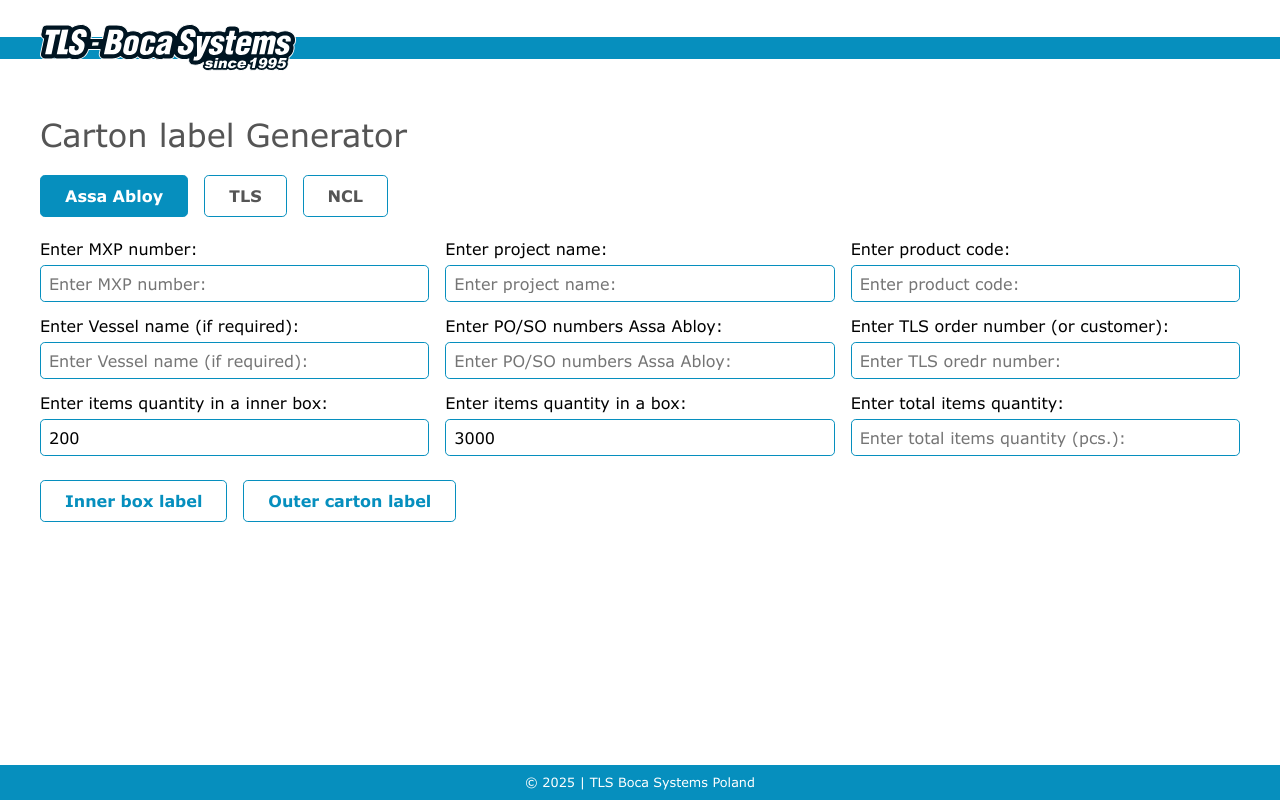
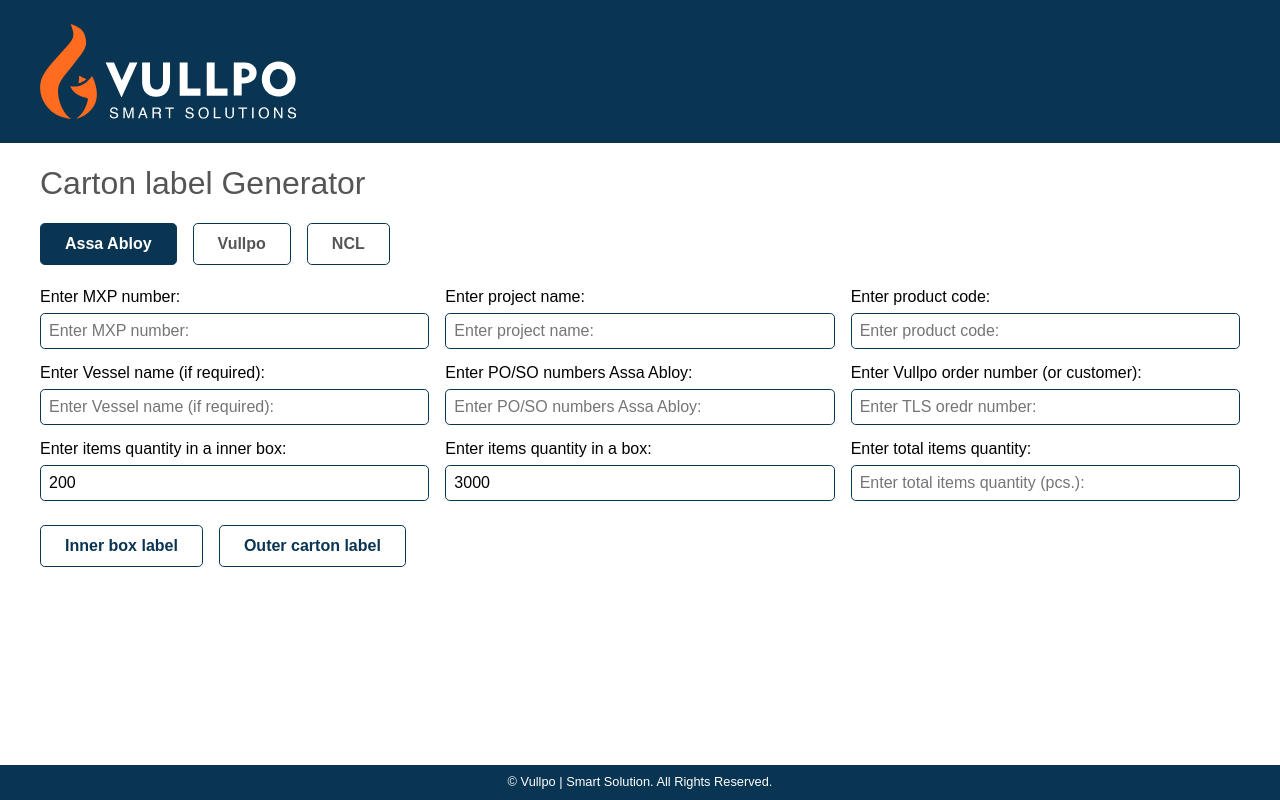
Before and after one commit to VolodymyrPasternak/Box_label_genereator, a plain HTML site: page index.html in a window 1280 px wide. Drawn offline with Linux system fonts and the light colour scheme; a web font is replaced by a local one.

Commit message:
commit n1

```diff
--- a/css/style.css
+++ b/css/style.css
@@ -22,17 +22,7 @@ body {
     align-items: center;
 }
 .header {
-    position: relative;
-}
-.header::before {
-    content: "";
-    position: absolute;
-    top: 2.3rem;
-    left: 0;
-    z-index: -1;
-    width: 100%;
-    height: 1.4rem;
-    background-color: #068FBE;
+    background-color: #093553;
 }
 .header__logo {
     width: 16rem;
@@ -67,17 +57,17 @@ body {
     color: #555;
     font-weight: 700;
     padding: 0.75rem 1.5rem;
-    border: .1rem solid #068FBE;
+    border: .1rem solid #093553;
     border-radius: .3rem;
     cursor: pointer;
     transition: all .3s ease;
 }
 .labels__template:hover {
-    color: #068FBE;
-    box-shadow: 0px 0px 6px 0px #068FBE;
+    color: #093553;
+    box-shadow: 0px 0px 6px 0px #093553;
 }
 .labels__template:has(input[type="radio"]:checked) {
-    background-color: #068FBE;
+    background-color: #093553;
     color: white;
     box-shadow: none;
 }
@@ -107,16 +97,16 @@ body {
     max-width: 100%;
     padding: 0.5rem;
     margin-top: 0.5rem;
-    border: .1rem solid #068FBE;
+    border: .1rem solid #093553;
     border-radius: .3rem;
     transition: all .3s ease;
 }
 .labels__field:hover {
-    box-shadow: 0px 0px 6px 0px #068FBE;
+    box-shadow: 0px 0px 6px 0px #093553;
 }
 .labels__field:focus-visible {
-    outline: .1rem solid #068FBE;
-    box-shadow: 0px 0px 6px 0px #068FBE;
+    outline: .1rem solid #093553;
+    box-shadow: 0px 0px 6px 0px #093553;
 }
 .labels__buttons {
     display: flex;
@@ -125,23 +115,23 @@ body {
 .labels__gen {
     font-weight: 700;
     padding: 0.75rem 1.5rem;
-    border: .1rem solid #068FBE;
-    color: #068FBE;
+    border: .1rem solid #093553;
+    color: #093553;
     border-radius: .3rem;
     cursor: pointer;
     transition: all .3s ease;
     margin-bottom: 1.5rem;
 }
 .labels__gen:hover {
-    box-shadow: 0px 0px 6px 0px #068FBE;
+    box-shadow: 0px 0px 6px 0px #093553;
 }
 .labels__gen:active {
     color: #fff;
-    background-color: #068FBE;
+    background-color: #093553;
 }
 
 .footer {
-    background-color: #068FBE;
+    background-color: #093553;
     padding: 0.7rem 0;
 }
 .footer__text {
--- a/index.html
+++ b/index.html
@@ -10,13 +10,13 @@
     <script src="js/arial_bold.js?v=6"></script>
     <script src="js/app.js" defer></script>
     <link rel="stylesheet" href="css/style.css">
-    <link rel="shortcut icon" type="image/x-icon" href="img/favicon.ico">
+    <link rel="shortcut icon" type="image/x-icon" href="img/vullpo.ico">
 </head>
 <body>
   <div class="wrapper">
     <header class="header">
         <div class="header__container">
-            <img src="img/tls-logo.svg" alt="TLS logo" class="header__logo">
+            <img src="img/vullpo_color.svg" alt="Vullpo logo" class="header__logo">
             <ul class="header__list list">
                 <li class="list__item"><a href="#" class="list__link">Labels</a></li>
                 <li class="list__item"><a href="#" class="list__link">Packing list</a></li>
@@ -29,7 +29,7 @@
                 <h2 class="labels__title">Carton label Generator</h2>
                 <div class="labels__templates">
                     <label class="labels__template" for="assa">Assa Abloy<input type="radio" id="assa" name="template" value="assa" checked></label>
-                    <label class="labels__template" for="tls">TLS<input type="radio" id="tls" name="template" value="tls"></label>
+                    <label class="labels__template" for="tls">Vullpo<input type="radio" id="tls" name="template" value="tls"></label>
                     <label class="labels__template" for="ncl">NCL<input type="radio" id="ncl" name="template" value="ncl"></label>
                 </div>
                 <div class="labels__form assa isShow">
@@ -54,7 +54,7 @@
                         <input class="labels__field" type="text" id="assa-assaPoSo" placeholder="Enter PO/SO numbers Assa Abloy:" />
                     </label>
                     <label class="labels__label">
-                        Enter TLS order number (or customer):
+                        Enter Vullpo order number (or customer):
                         <input class="labels__field" type="text" id="assa-tlsOrder" placeholder="Enter TLS oredr number:" />
                     </label>
                     <label class="labels__label">
@@ -80,7 +80,7 @@
                         <input class="labels__field" type="text" id="tls-productCode" placeholder="Enter product code:" />
                     </label>
                     <label class="labels__label">
-                        Enter TLS PO number:
+                        Enter Vullpo PO number:
                         <input class="labels__field" type="text" id="tls-tlsOrder" placeholder="Enter TLS oredr number:" />
                     </label>
                     <label class="labels__label">
@@ -118,7 +118,7 @@
                         <input class="labels__field" type="text" id="ncl-assaPoSo" placeholder="Enter PO/SO numbers Assa Abloy:" />
                     </label>
                     <label class="labels__label">
-                        Enter TLS order number (or customer):
+                        Enter Vullpo order number (or customer):
                         <input class="labels__field" type="text" id="ncl-tlsOrder" placeholder="Enter TLS oredr number:" />
                     </label>
                     <label class="labels__label">
@@ -144,7 +144,7 @@
     </main>
     <footer class="footer">
         <div class="footer__container">
-            <p class="footer__text">© 2025 | TLS Boca Systems Poland</p>
+            <p class="footer__text">© Vullpo | Smart Solution. All Rights Reserved.</p>
         </div>
     </footer>
   </div>
--- a/js/app.js
+++ b/js/app.js
@@ -218,7 +218,7 @@ async function generateTlsInnerLablePDF() {
         img.src = src
         })
     }
-    const tlsImage = await loadImage('img/tls_logo.webp')
+    const tlsImage = await loadImage('img/vullpo.webp')
 
     // Створюємо PDF: розміри 8 см x 5 см (1 см ≈ 28.346 pt)
     const doc = new jsPDF({
@@ -244,7 +244,7 @@ async function generateTlsInnerLablePDF() {
         doc.text(`PO# ${tlsOrder}`, toPt(2), toPt(47))
         doc.text(`${currentBoxQuantity} pcs.`, toPt(59), toPt(47))
 
-        doc.addImage(tlsImage, "webp", toPt(3), toPt(3), toPt(74), toPt(13.7))
+        doc.addImage(tlsImage, "webp", toPt(24), toPt(3), toPt(30.5), toPt(12))
         if (i < totalBoxes - 1) {
                     doc.addPage(); // Додає нову сторінку, крім останньої
           }
@@ -275,7 +275,7 @@ async function generateTlsOuterLablePDF() {
         img.src = src
         })
     }
-    const tlsImage = await loadImage('img/tls_logo.webp')
+    const tlsImage = await loadImage('img/vullpo.webp')
 
     // Створюємо PDF: розміри 10 см x 7.5 см (1 см ≈ 28.346 pt)
     const doc = new jsPDF({
@@ -306,7 +306,7 @@ async function generateTlsOuterLablePDF() {
         doc.text(`Q-ty: ${currentBoxQuantity}`, toPt(3), toPt(71))
 
         doc.text(`${i+1}/${totalBoxes}`, toPt(97), toPt(71), { align: "right" })
-        doc.addImage(tlsImage, "webp", toPt(3), toPt(3), toPt(94), toPt(17.5))
+        doc.addImage(tlsImage, "webp", toPt(26), toPt(3), toPt(47), toPt(17.5))
 
         if (i < totalBoxes - 1) {
             doc.addPage(); // Додає нову сторінку, крім останньої
```
Also changed, not shown: fonts/Arial Bold.ttf (deleted), fonts/Arial.ttf (deleted), fonts/Helvetica-Bold.woff (added), fonts/Helvetica.woff (added), fonts/Verdana-Bold.woff2 (deleted), fonts/Verdana.woff2 (deleted), img/vullpo.ico (added), img/vullpo.svg (added), img/vullpo.webp (added), img/vullpo_color.svg (added), 1 other file.
